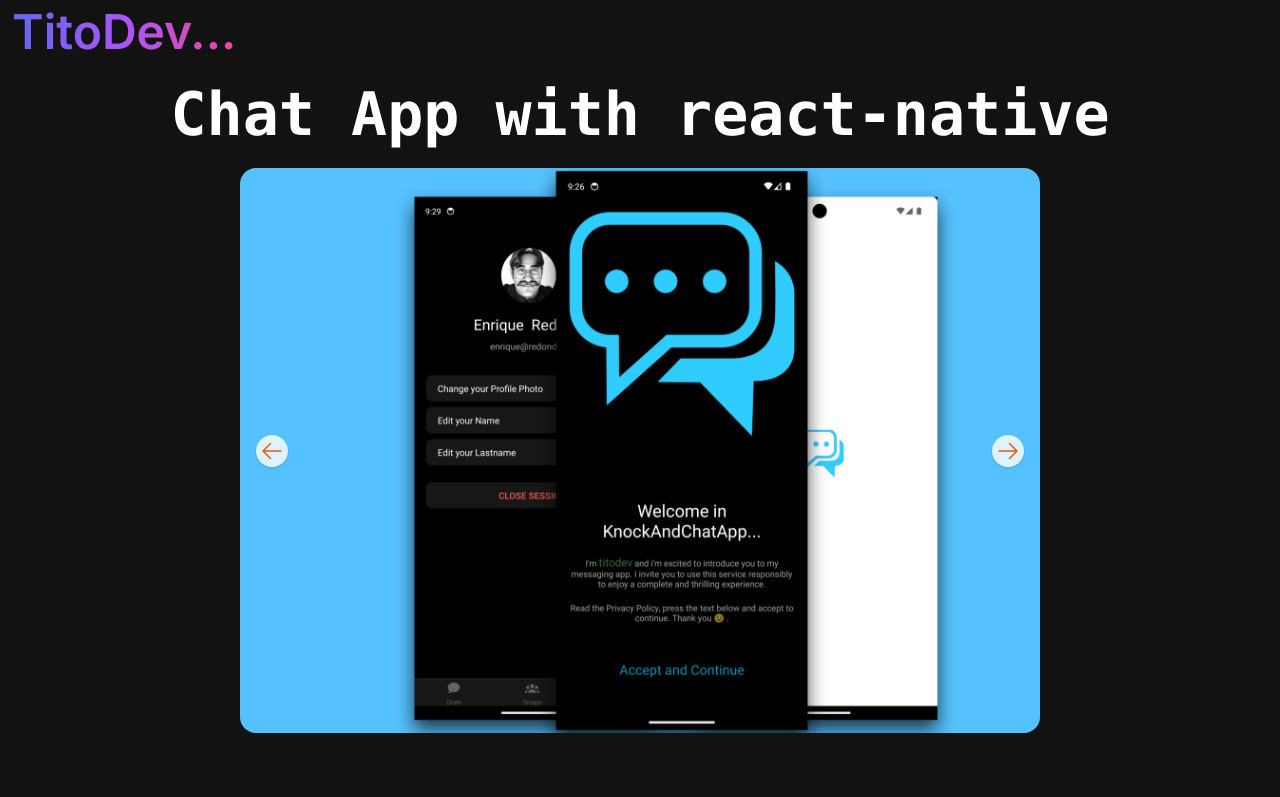
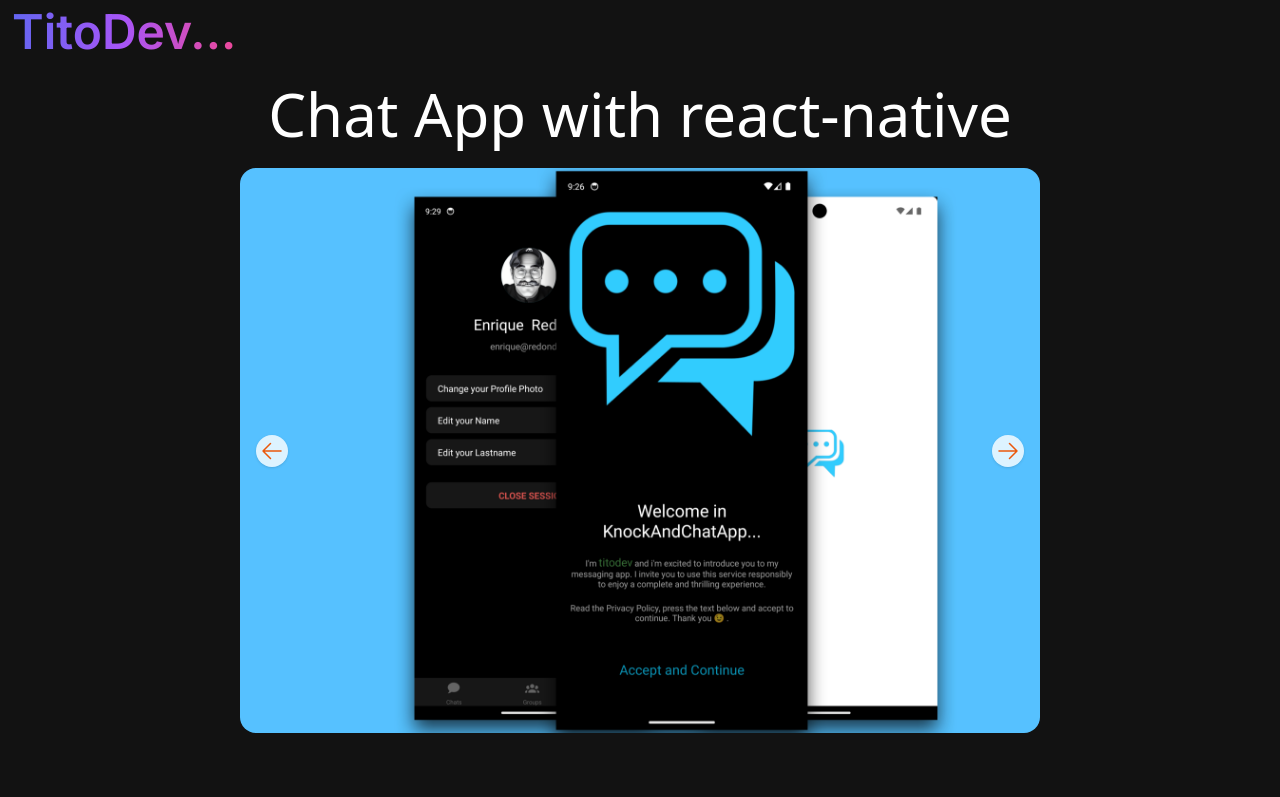
Before and after one commit to fernan-sax78/portfolio, a Next.js app: page /pages/chat_app_info in a window 1280 px wide. Shown: the top 797 px of the page. Built offline with nearby package versions, Linux system fonts and the light colour scheme.

Commit message:
change font

```diff
--- a/app/components/ExternalPageNavFooter.jsx
+++ b/app/components/ExternalPageNavFooter.jsx
@@ -43,7 +43,7 @@ function ExternalPageNavFooter({children , title , linkGitHub , state , wordpres
 
     <div className= ' container lg:mx-auto md:mx-auto  ' >
 
-      <h1 className = " font-mono text-white mb-6 max-[375px]:text-2xl text-center text-4xl lg:text-6xl sm:text-3xl font-extrabold mt-5">
+      <h1 className = " font-sans text-white mb-6 max-[375px]:text-2xl text-center text-4xl lg:text-6xl sm:text-3xl  mt-5">
         {title}
       </h1>
     {children}
```
